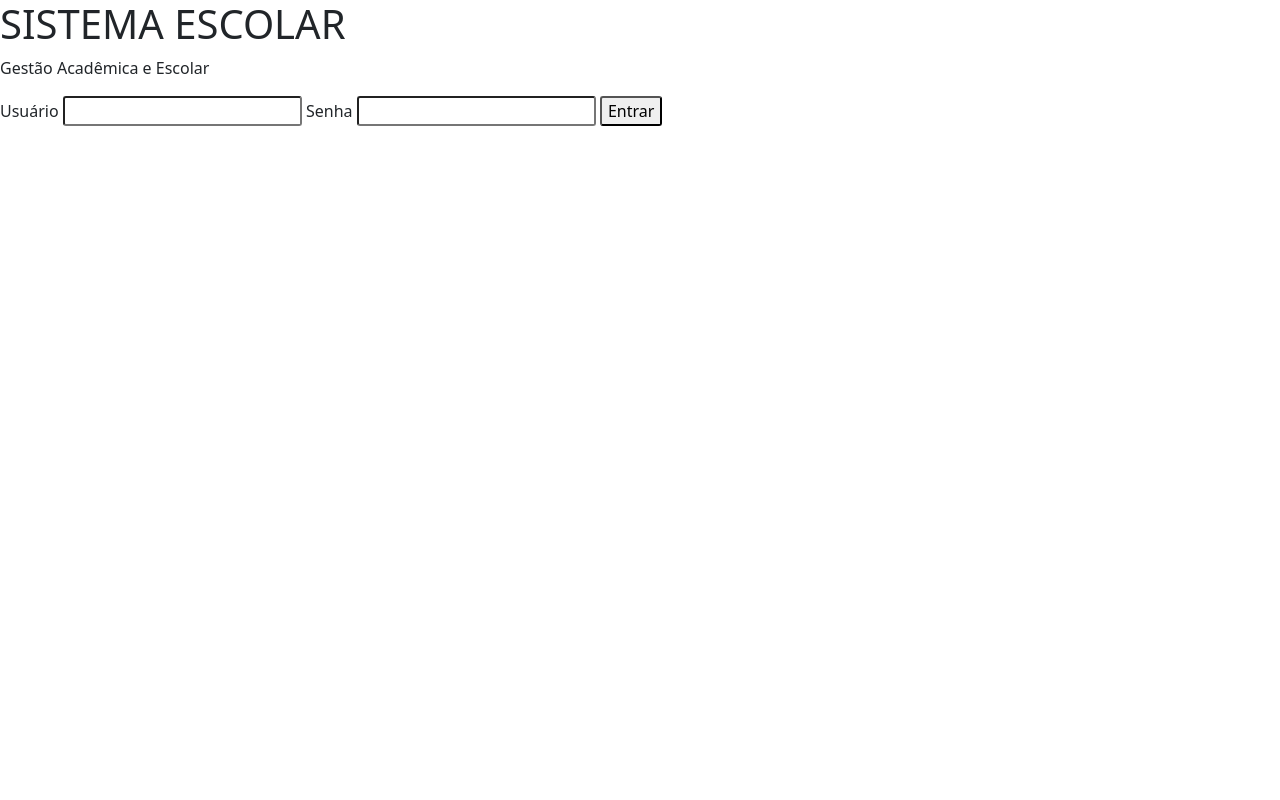
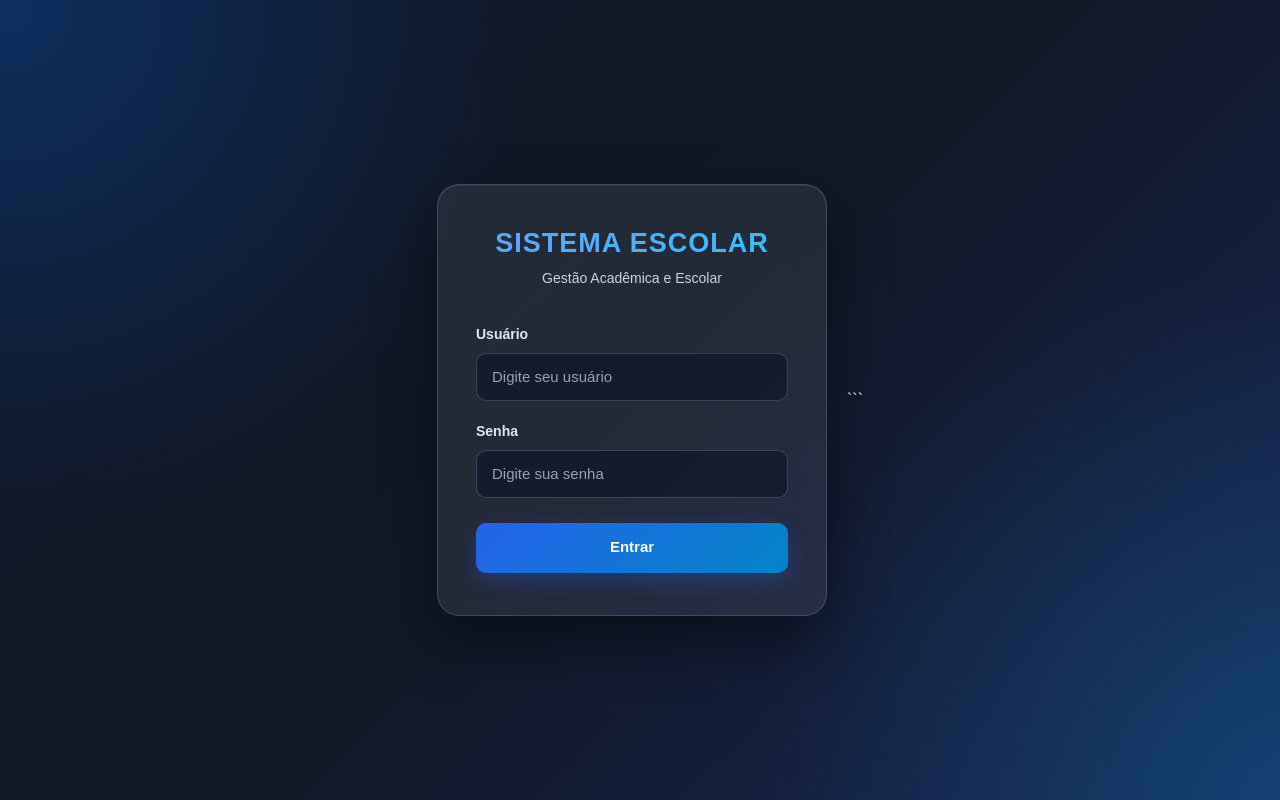
Before and after one commit to RodrigoSilvaO/Sistema_Escolar, a Flask app: page /login in a window 1280 px wide. Run offline with Flask 3, Linux system fonts and the light colour scheme; some libraries are stand-ins or nearby versions.

Commit message:
Tela login atualizada

````diff
--- a/templates/login.jinja2
+++ b/templates/login.jinja2
@@ -4,10 +4,187 @@
 <head>
     <meta charset="UTF-8">
     <meta name="viewport" content="width=device-width, initial-scale=1.0">
+
     <title>Login - Sistema Escolar</title>
 
     <link rel="stylesheet" href="{{ url_for('static', filename='bootstrap.min.css') }}">
     <link rel="stylesheet" href="{{ url_for('static', filename='index.css') }}">
+
+    <style>
+        * {
+            box-sizing: border-box;
+            margin: 0;
+            padding: 0;
+        }
+
+        body {
+            min-height: 100vh;
+            display: flex;
+            align-items: center;
+            justify-content: center;
+
+            font-family: Arial, Helvetica, sans-serif;
+
+            background:
+                radial-gradient(circle at top left, rgba(0, 123, 255, 0.25), transparent 35%),
+                radial-gradient(circle at bottom right, rgba(0, 198, 255, 0.18), transparent 35%),
+                linear-gradient(135deg, #0f172a, #111827, #172554);
+
+            color: #fff;
+        }
+
+        .login-container {
+            width: 100%;
+            max-width: 430px;
+            padding: 20px;
+        }
+
+        .login-box {
+            padding: 42px 38px;
+
+            background: rgba(255, 255, 255, 0.08);
+            border: 1px solid rgba(255, 255, 255, 0.15);
+            border-radius: 22px;
+
+            backdrop-filter: blur(18px);
+            -webkit-backdrop-filter: blur(18px);
+
+            box-shadow:
+                0 25px 60px rgba(0, 0, 0, 0.45),
+                inset 0 1px 0 rgba(255, 255, 255, 0.08);
+        }
+
+        .login-box h1 {
+            text-align: center;
+            font-size: 27px;
+            font-weight: 800;
+            letter-spacing: 1px;
+
+            margin-bottom: 8px;
+
+            background: linear-gradient(90deg, #60a5fa, #38bdf8);
+            -webkit-background-clip: text;
+            -webkit-text-fill-color: transparent;
+        }
+
+        .login-box > p {
+            text-align: center;
+            color: #cbd5e1;
+            font-size: 14px;
+
+            margin-bottom: 35px;
+        }
+
+        form {
+            display: flex;
+            flex-direction: column;
+        }
+
+        label {
+            margin-bottom: 8px;
+
+            color: #e2e8f0;
+            font-size: 14px;
+            font-weight: 600;
+        }
+
+        input {
+            width: 100%;
+            height: 48px;
+
+            padding: 0 15px;
+            margin-bottom: 20px;
+
+            color: #fff;
+            font-size: 15px;
+
+            background: rgba(15, 23, 42, 0.75);
+            border: 1px solid rgba(148, 163, 184, 0.3);
+            border-radius: 10px;
+
+            outline: none;
+
+            transition: 0.25s;
+        }
+
+        input::placeholder {
+            color: #94a3b8;
+        }
+
+        input:focus {
+            border-color: #38bdf8;
+
+            box-shadow:
+                0 0 0 3px rgba(56, 189, 248, 0.15);
+
+            background: rgba(15, 23, 42, 0.9);
+        }
+
+        button {
+            width: 100%;
+            height: 50px;
+
+            margin-top: 5px;
+
+            border: none;
+            border-radius: 10px;
+
+            background: linear-gradient(135deg, #2563eb, #0284c7);
+
+            color: white;
+            font-size: 15px;
+            font-weight: 700;
+
+            cursor: pointer;
+
+            box-shadow: 0 8px 20px rgba(37, 99, 235, 0.3);
+
+            transition: 0.25s;
+        }
+
+        button:hover {
+            transform: translateY(-2px);
+
+            box-shadow:
+                0 12px 25px rgba(37, 99, 235, 0.45);
+
+            filter: brightness(1.08);
+        }
+
+        button:active {
+            transform: translateY(0);
+        }
+
+        .login-erro {
+            margin-top: 20px;
+            padding: 12px 15px;
+
+            text-align: center;
+
+            color: #fecaca;
+            background: rgba(220, 38, 38, 0.15);
+
+            border: 1px solid rgba(248, 113, 113, 0.3);
+            border-radius: 9px;
+
+            font-size: 14px;
+        }
+
+        @media (max-width: 480px) {
+            .login-container {
+                padding: 15px;
+            }
+
+            .login-box {
+                padding: 35px 25px;
+            }
+
+            .login-box h1 {
+                font-size: 23px;
+            }
+        }
+    </style>
+
 </head>
 
 <body>
@@ -17,17 +194,36 @@
         <div class="login-box">
 
             <h1>SISTEMA ESCOLAR</h1>
+
             <p>Gestão Acadêmica e Escolar</p>
 
             <form method="POST">
 
-            <label>Usuário</label>
-            <input type="text" name="usuario" required>
+                <label for="usuario">Usuário</label>
 
-            <label>Senha</label>
-            <input type="password" name="senha" required>
+                <input
+                    type="text"
+                    id="usuario"
+                    name="usuario"
+                    placeholder="Digite seu usuário"
+                    autocomplete="username"
+                    required
+                >
 
-            <button type="submit">Entrar</button>
+                <label for="senha">Senha</label>
+
+                <input
+                    type="password"
+                    id="senha"
+                    name="senha"
+                    placeholder="Digite sua senha"
+                    autocomplete="current-password"
+                    required
+                >
+
+                <button type="submit">
+                    Entrar
+                </button>
 
             </form>
 
@@ -42,4 +238,6 @@
     </div>
 
 </body>
+
 </html>
+```
````
Lines whose indentation alone changed are shown as unchanged.
